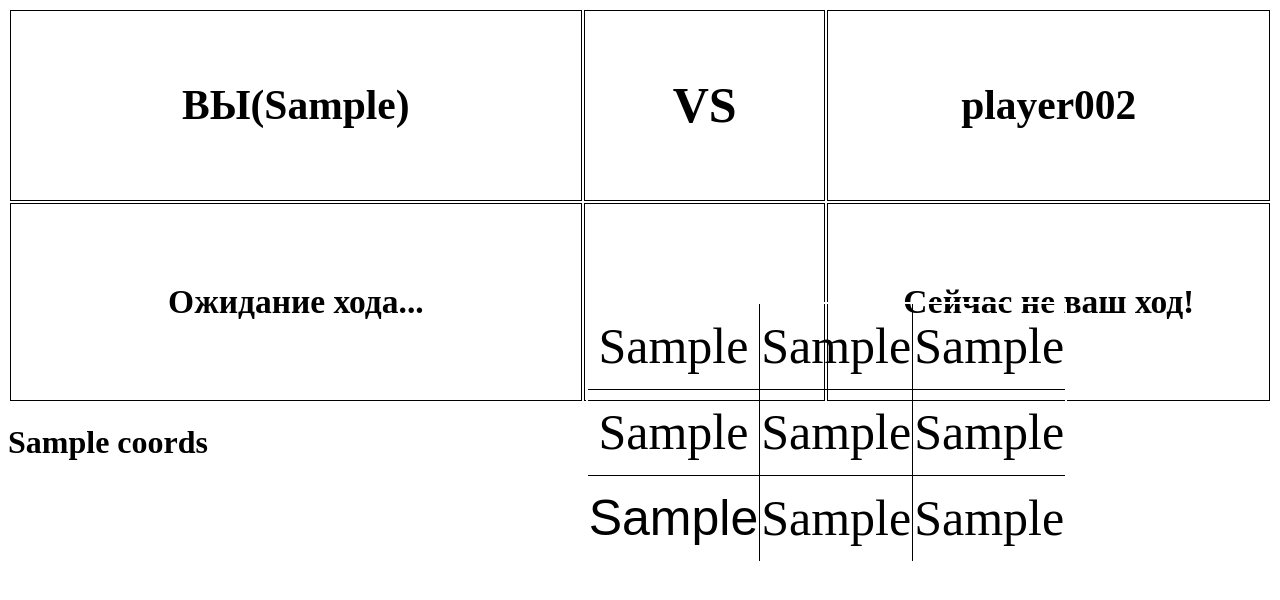
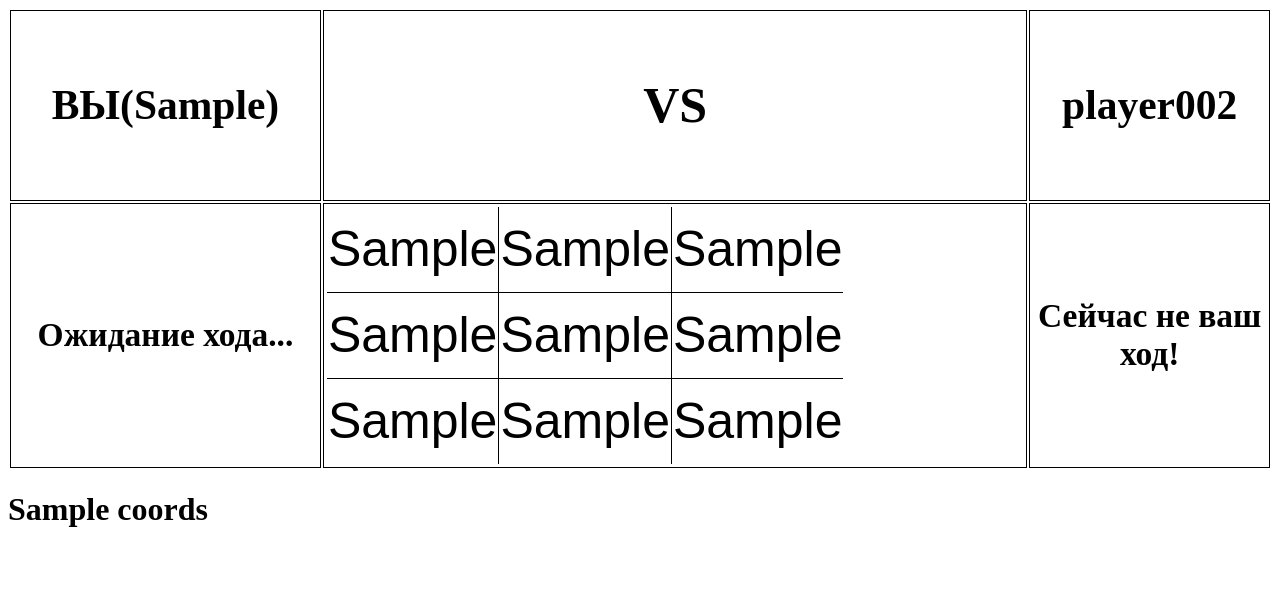
Before and after one commit to petia2009/kris_cross_game, a Django app: template django-backend/kris_cross_game/game/templates/html/game.html in a window 1280 px wide. Shown: the top 600 px of the page. Run offline with Django 3.2, Linux system fonts and the light colour scheme; the template is opened without the code that fills it: most values are stand-ins (such as "Sample title", 1, 10 or a date in 2020).

Commit message:
django server 5 update game.html buttons

```diff
--- a/django-backend/kris_cross_game/game/logic/classes.py
+++ b/django-backend/kris_cross_game/game/logic/classes.py
@@ -12,8 +12,8 @@ class Game:
 class FieldXO:
     def __init__(self):
         self.__field__ = [
-            [' ', ' ', ' '],
-            [' ', ' ', ' '],
+            ['X', ' ', ' '],
+            ['X', ' ', ' '],
             ['X', ' ', ' ']
         ]
 
--- a/django-backend/kris_cross_game/game/static/css/game.css
+++ b/django-backend/kris_cross_game/game/static/css/game.css
@@ -4,7 +4,7 @@
 }
 
 .field {
-    position: absolute;
+    position: static;
     empty-cells: show;
     border-collapse: collapse;
     padding: 10px;
@@ -22,31 +22,26 @@ td:hover {
     background-color: cyan;
 }
 
+.custom_btn:hover {
+    background-color: cyan;
+}
+
 .not_free:hover {
     background-color: red;
 }
 
-.custom_btn:hover {
-    background-color: cyan;
-}
-
 h1#VS {
     top: 0;
-    left: 45%;
     font-size: 50px;
     margin: 15px;
-}
-
-hr {
-    top: 80px;
-    width: 99%;
 }
 
 .custom_btn {
     background-color: white;
     border: 0;
     padding: 0;
+    margin: 0;
     width: 100%;
-    height: 100%;
+    height: 80%;
     font-size: 100%;
 }
--- a/django-backend/kris_cross_game/game/templates/html/game.html
+++ b/django-backend/kris_cross_game/game/templates/html/game.html
@@ -19,24 +19,24 @@
                 <form action="main" method="post">
                     {% csrf_token %}
                 <tr>
-                    <td onclick="move(this, '00')">{{field.0.0}}</td>
-                    <td onclick="move(this, '01')">{{field.0.1}}</td>
-                    <td onclick="move(this, '02')">{{field.0.2}}</td>
+                    <td><button class="custom_btn" name="coords" type="submit" value="00">{{field.0.0}}</button></td>
+                    <td><button class="custom_btn" name="coords" type="submit" value="01">{{field.0.1}}</button></td>
+                    <td><button class="custom_btn" name="coords" type="submit" value="02">{{field.0.2}}</button></td>
                 </tr>
                 <tr>
-                    <td onclick="move(this, '10')">{{field.1.0}}</td>
-                    <td onclick="move(this, '11')">{{field.1.1}}</td>
-                    <td onclick="move(this, '12')">{{field.1.2}}</td>
+                    <td><button class="custom_btn" name="coords" type="submit" value="10">{{field.1.0}}</button></td>
+                    <td><button class="custom_btn" name="coords" type="submit" value="11">{{field.1.1}}</button></td>
+                    <td><button class="custom_btn" name="coords" type="submit" value="12">{{field.1.2}}</button></td>
                 </tr>
                 <tr>
                     <td><button class="custom_btn" name="coords" type="submit" value="20">{{field.2.0}}</button></td>
-                    <td onclick="move(this, '21')">{{field.2.1}}</td>
-                    <td onclick="move(this, '22')">{{field.2.2}}</td>
+                    <td><button class="custom_btn" name="coords" type="submit" value="21">{{field.2.1}}</button></td>
+                    <td><button class="custom_btn" name="coords" type="submit" value="22">{{field.2.2}}</button></td>
                 </tr>
                 </form>
             </table>
         </td>
-        <td rowspan="2"><h6 id="descr_player2">Сейчас не ваш ход!</h6></td>
+        <td><h6 id="descr_player2">Сейчас не ваш ход!</h6></td>
     </tr>
 </table>
 <h1>{{coords}}</h1>
```
